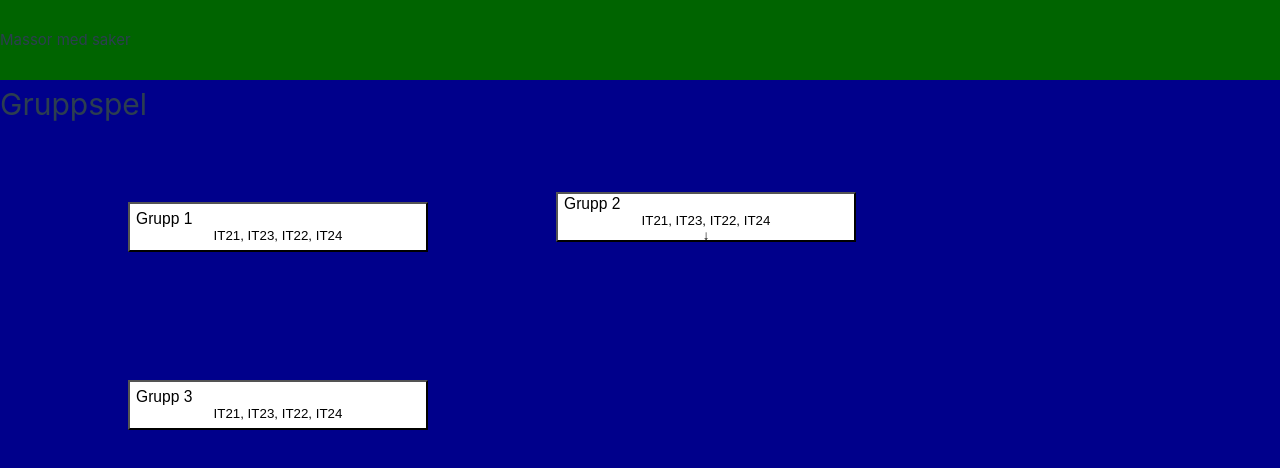
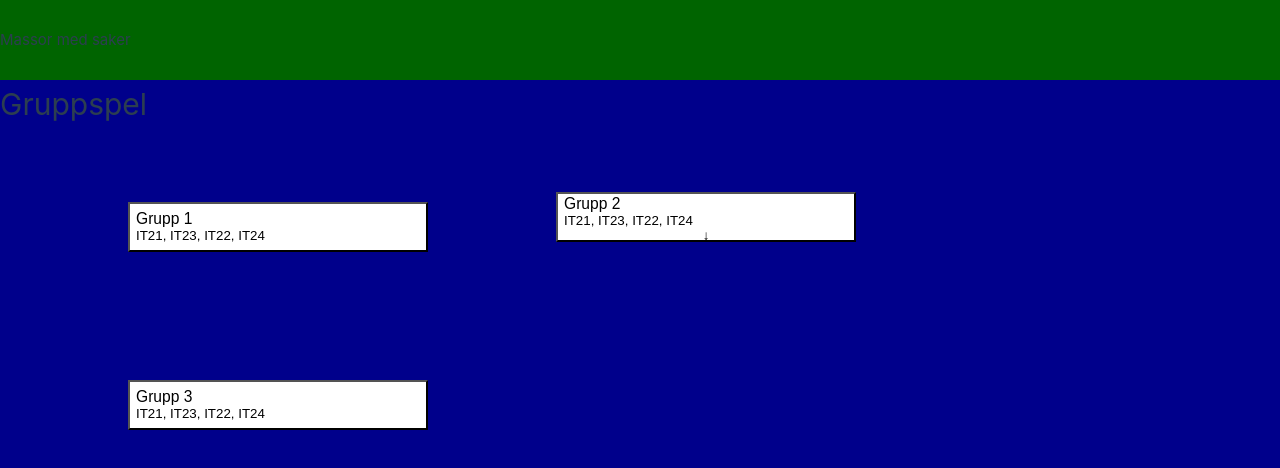
Before and after one commit to CD47484/Volleyboll-Gruppspel, a Vue app in the folder Gruppspel/: page / in a window 1280 px wide. Shown: the top 468 px of the page. Built offline with nearby package versions, Linux system fonts and the light colour scheme.

Commit message:
fix class namn

```diff
--- a/Gruppspel/src/App.vue
+++ b/Gruppspel/src/App.vue
@@ -51,7 +51,7 @@
   color: black;
   text-align: left;
 }
-.Lag{
+.lag{
   color: black;
   text-align: left;
 }
```
